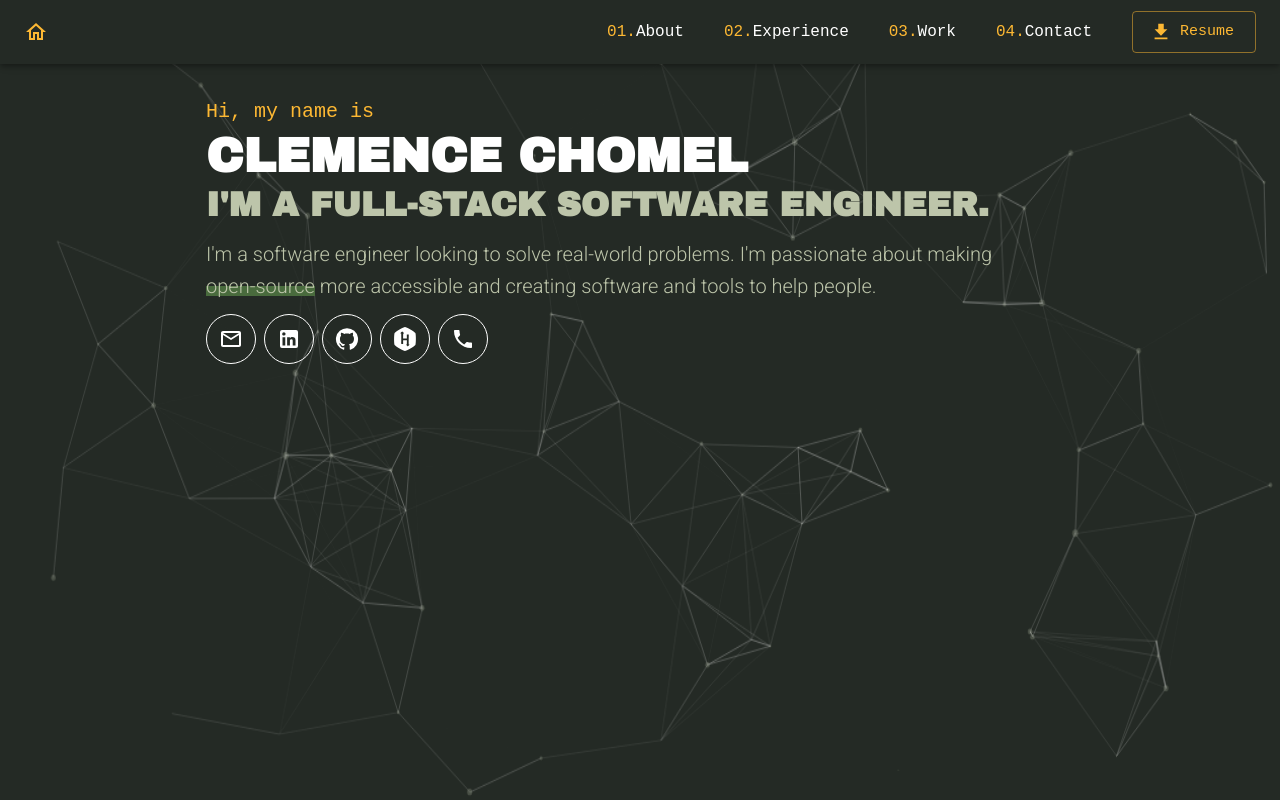
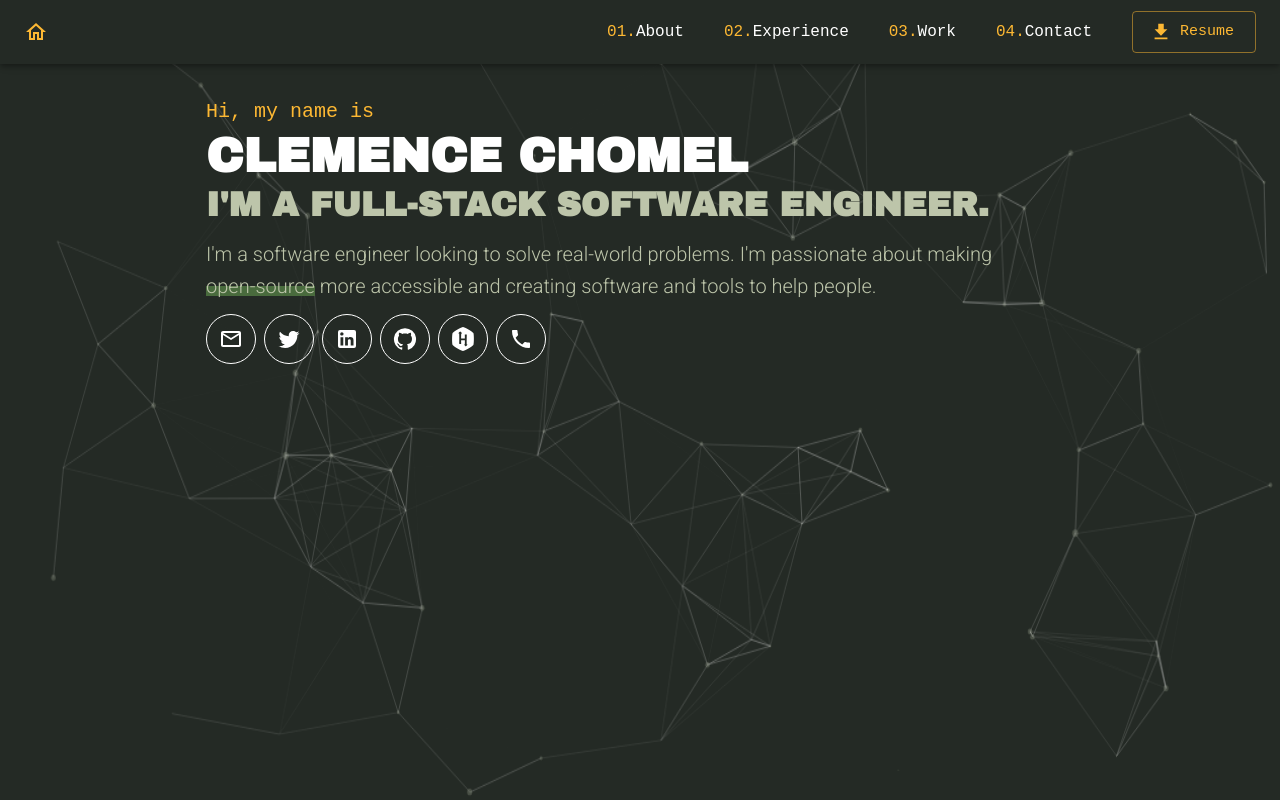
Before and after one commit to chomelc/Portfolio, a React (Create React App) app: page /#/ in a window 1280 px wide. Built offline with nearby package versions, Linux system fonts and the light colour scheme.

Commit message:
Adding a twitter link

```diff
--- a/src/components/Buttons/ButtonsBox.tsx
+++ b/src/components/Buttons/ButtonsBox.tsx
@@ -1,14 +1,15 @@
-import { Box, IconButton, Stack } from '@mui/material';
-import { useEffect, useState } from 'react';
-import GitHubButton from './GitHubButton';
-import HackerRankButton from './HackerRankButton';
-import LinkedInButton from './LinkedInButton';
-import MailButton from './MailButton';
-import PhoneButton from './PhoneButton';
+import { Box, IconButton, Stack } from "@mui/material";
+import { useEffect, useState } from "react";
+import GitHubButton from "./GitHubButton";
+import HackerRankButton from "./HackerRankButton";
+import LinkedInButton from "./LinkedInButton";
+import MailButton from "./MailButton";
+import PhoneButton from "./PhoneButton";
+import TwitterButton from "./TwitterButton";
 
 export default function ButtonsBox() {
   const [state, setState] = useState({
-        mobileView: false
+    mobileView: false,
   });
 
   const { mobileView } = state;
@@ -32,6 +33,7 @@ export default function ButtonsBox() {
   return (
     <Stack direction="row" spacing={1}>
       <MailButton />
+      <TwitterButton />
       <LinkedInButton />
       <GitHubButton />
       <HackerRankButton />
--- /dev/null
+++ b/src/components/Buttons/TwitterButton.tsx
@@ -0,0 +1,18 @@
+import TwitterIcon from "@mui/icons-material/Twitter";
+import { IconButton, Tooltip } from "@mui/material";
+
+export default function LinkedInButton() {
+  return (
+    <Tooltip title="Twitter">
+      <IconButton
+        className="custom-link"
+        size="large"
+        sx={{ border: "1px solid", color: "var(--white)" }}
+        href="https://twitter.com/clemencechml"
+        target="_blank"
+      >
+        <TwitterIcon />
+      </IconButton>
+    </Tooltip>
+  );
+}
```
Lines whose indentation alone changed are shown as unchanged.
